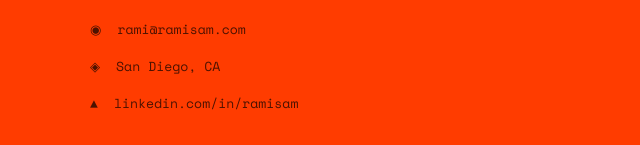
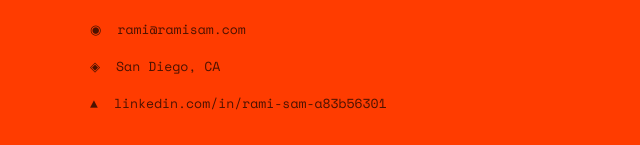
Before and after one commit to ramisam1co/ramisam, a plain HTML site: page index.html in a window 1280 px wide. Shown: the part 6087-6232 px from the top of the page, 0-640 px from the left. Drawn offline with nearby package versions, Linux system fonts and the light colour scheme.

Commit message:
Update index.html

```diff
--- a/index.html
+++ b/index.html
@@ -36,7 +36,7 @@
     "name": "San Diego State University"
   },
   "sameAs": [
-    "https://www.linkedin.com/in/ramisam"
+    "https://www.linkedin.com/in/rami-sam-a83b56301"
   ],
   "knowsAbout": [
     "Social Media Marketing",
@@ -427,7 +427,7 @@
         <div class="contact-detail">
           <div class="cd-item"><span>◉</span> <a href="mailto:rami@ramisam.com">rami@ramisam.com</a></div>
           <div class="cd-item"><span>◈</span> San Diego, CA</div>
-          <div class="cd-item"><span>▲</span> <a href="https://www.linkedin.com/in/ramisam" target="_blank" rel="noopener">linkedin.com/in/ramisam</a></div>
+          <div class="cd-item"><span>▲</span> <a href="https://www.linkedin.com/in/rami-sam-a83b56301" target="_blank" rel="noopener">linkedin.com/in/rami-sam-a83b56301</a></div>
         </div>
         <div class="avail-banner">
           <strong>Available Full-Time — June 2026</strong>
@@ -459,7 +459,7 @@
   <a href="#hero" class="footer-logo">Rami<span>.</span></a>
   <span class="footer-copy">© 2026 Rami Sam · Marketing Portfolio</span>
   <div class="footer-socials">
-    <a href="https://www.linkedin.com/in/ramisam" target="_blank" rel="noopener">LinkedIn</a>
+    <a href="https://www.linkedin.com/in/rami-sam-a83b56301" target="_blank" rel="noopener">LinkedIn</a>
     <a href="#">Resume ↗</a>
     <a href="#">Instagram</a>
   </div>
```
